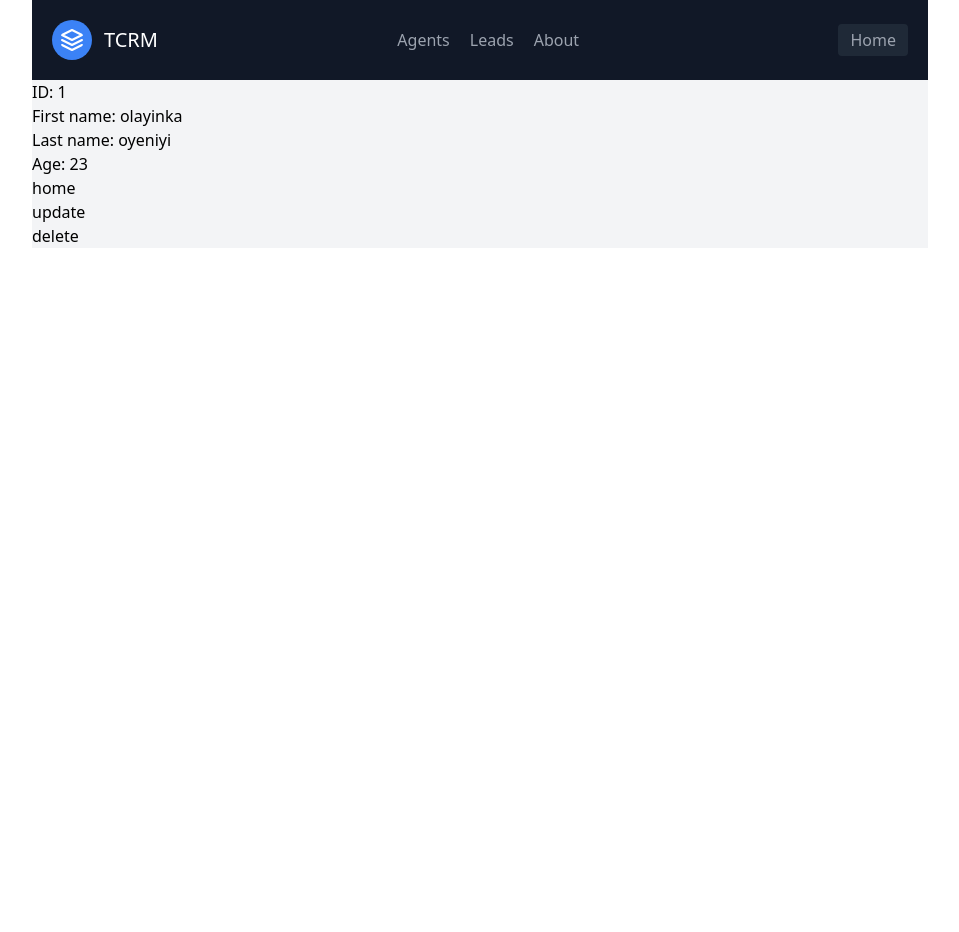
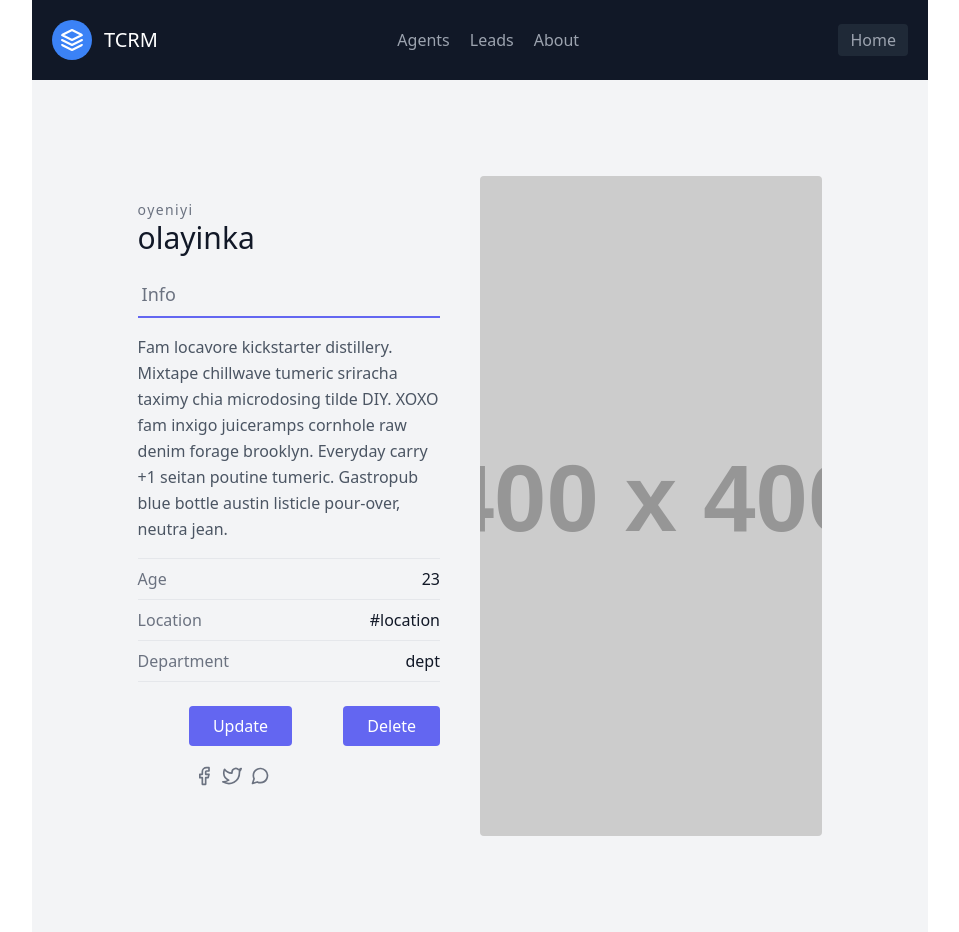
Before and after one commit to Taoheed-O/CRM_w_Django, a Django app: page /1/ in a window 1280 px wide. Shown: the whole page, without its empty margins (160-1119 px from the left). Before the commit the page ends 242 px from the top, so only its background shows below. Run offline with Django 3.2, Linux system fonts and the light colour scheme; data comes from the database, SQL or seed files in the repository; grey boxes labelled with a size stand in for pictures from a placeholder-image service; some libraries are stand-ins or nearby versions.

Commit message:
styling contd...

```diff
--- a/TCRM/templates/leaddetails.html
+++ b/TCRM/templates/leaddetails.html
@@ -1,17 +1,58 @@
 {% extends 'leads/homepage.html' %}
 
 {% block content %}
-<body>
-<div>
-    <h3> ID: {{ details.id }} </h3>
-    <h3> First name: {{ details.first_name }} </h3>
-    <h3> Last name: {{ details.last_name }} </h3>
-    <h3> Age: {{ details.age}} </h3>
-</div>
-<div>
-    <h4><a href="/">home</a></h4>
-    <h4><a href="update">update</a></h4>
-    <h4><a href="delete">delete</a></h4>
-</div>
-</body>
+
+<section class="text-gray-600 body-font overflow-hidden">
+  <div class="container px-5 py-24 mx-auto">
+    <div class="lg:w-4/5 mx-auto flex flex-wrap">
+      <div class="lg:w-1/2 w-full lg:pr-10 lg:py-6 mb-6 lg:mb-0">
+        <h2 class="text-sm title-font text-gray-500 tracking-widest">{{ details.last_name }}</h2>
+        <h1 class="text-gray-900 text-3xl title-font font-medium mb-4">{{ details.first_name }}</h1>
+        <div class="flex mb-4">
+          <a class="flex-grow text-gray-500 border-b-2 border-indigo-500 py-2 text-lg px-1">Info</a>
+<!--          <a class="flex-grow border-b-2 border-gray-300 py-2 text-lg px-1">Reviews</a>-->
+<!--          <a class="flex-grow border-b-2 border-gray-300 py-2 text-lg px-1">Details</a>-->
+        </div>
+        <p class="leading-relaxed mb-4">Fam locavore kickstarter distillery. Mixtape chillwave tumeric sriracha taximy chia microdosing tilde DIY. XOXO fam inxigo juiceramps cornhole raw denim forage brooklyn. Everyday carry +1 seitan poutine tumeric. Gastropub blue bottle austin listicle pour-over, neutra jean.</p>
+        <div class="flex border-t border-gray-200 py-2">
+          <span class="text-gray-500">Age</span>
+          <span class="ml-auto text-gray-900">{{ details.age }}</span>
+        </div>
+        <div class="flex border-t border-gray-200 py-2">
+          <span class="text-gray-500">Location</span>
+          <span class="ml-auto text-gray-900">#location</span>
+        </div>
+        <div class="flex border-t border-b mb-6 border-gray-200 py-2">
+          <span class="text-gray-500">Department</span>
+          <span class="ml-auto text-gray-900">dept</span>
+        </div>
+        <div class="flex">
+          <button class="flex ml-auto text-white bg-indigo-500 border-0 py-2 px-6 focus:outline-none hover:bg-indigo-600 rounded"><a href="update">Update</a></button>
+          <button class="flex ml-auto text-white bg-indigo-500 border-0 py-2 px-6 focus:outline-none hover:bg-indigo-600 rounded"><a href="delete">Delete</a></button>
+        </div>
+        <div class="px-14 mx-auto py-5">
+            <span class="inline-flex">
+              <a class="text-gray-500">
+                <svg fill="none" stroke="currentColor" stroke-linecap="round" stroke-linejoin="round" stroke-width="2" class="w-5 h-5" viewBox="0 0 24 24">
+                  <path d="M18 2h-3a5 5 0 00-5 5v3H7v4h3v8h4v-8h3l1-4h-4V7a1 1 0 011-1h3z"></path>
+                </svg>
+              </a>
+              <a class="ml-2 text-gray-500">
+                <svg fill="none" stroke="currentColor" stroke-linecap="round" stroke-linejoin="round" stroke-width="2" class="w-5 h-5" viewBox="0 0 24 24">
+                  <path d="M23 3a10.9 10.9 0 01-3.14 1.53 4.48 4.48 0 00-7.86 3v1A10.66 10.66 0 013 4s-4 9 5 13a11.64 11.64 0 01-7 2c9 5 20 0 20-11.5a4.5 4.5 0 00-.08-.83A7.72 7.72 0 0023 3z"></path>
+                </svg>
+              </a>
+              <a class="ml-2 text-gray-500">
+                <svg fill="none" stroke="currentColor" stroke-linecap="round" stroke-linejoin="round" stroke-width="2" class="w-5 h-5" viewBox="0 0 24 24">
+                  <path d="M21 11.5a8.38 8.38 0 01-.9 3.8 8.5 8.5 0 01-7.6 4.7 8.38 8.38 0 01-3.8-.9L3 21l1.9-5.7a8.38 8.38 0 01-.9-3.8 8.5 8.5 0 014.7-7.6 8.38 8.38 0 013.8-.9h.5a8.48 8.48 0 018 8v.5z"></path>
+                </svg>
+              </a>
+            </span>
+        </div>
+      </div>
+      <img alt="ecommerce" class="lg:w-1/2 w-full lg:h-auto h-64 object-cover object-center rounded" src="https://dummyimage.com/400x400">
+    </div>
+  </div>
+</section>
+
 {% endblock content %}
```
Also changed, not shown: TCRM/templates/leadlist.html (+0 -18 lines).
